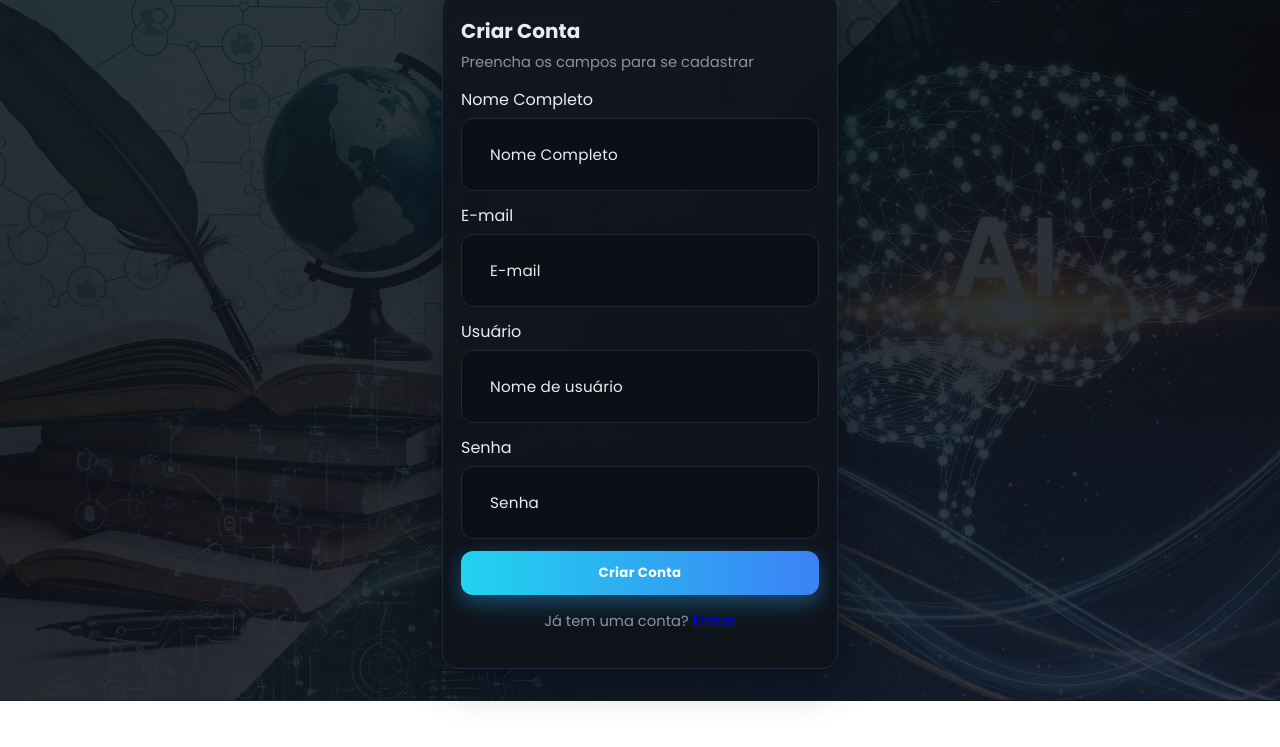
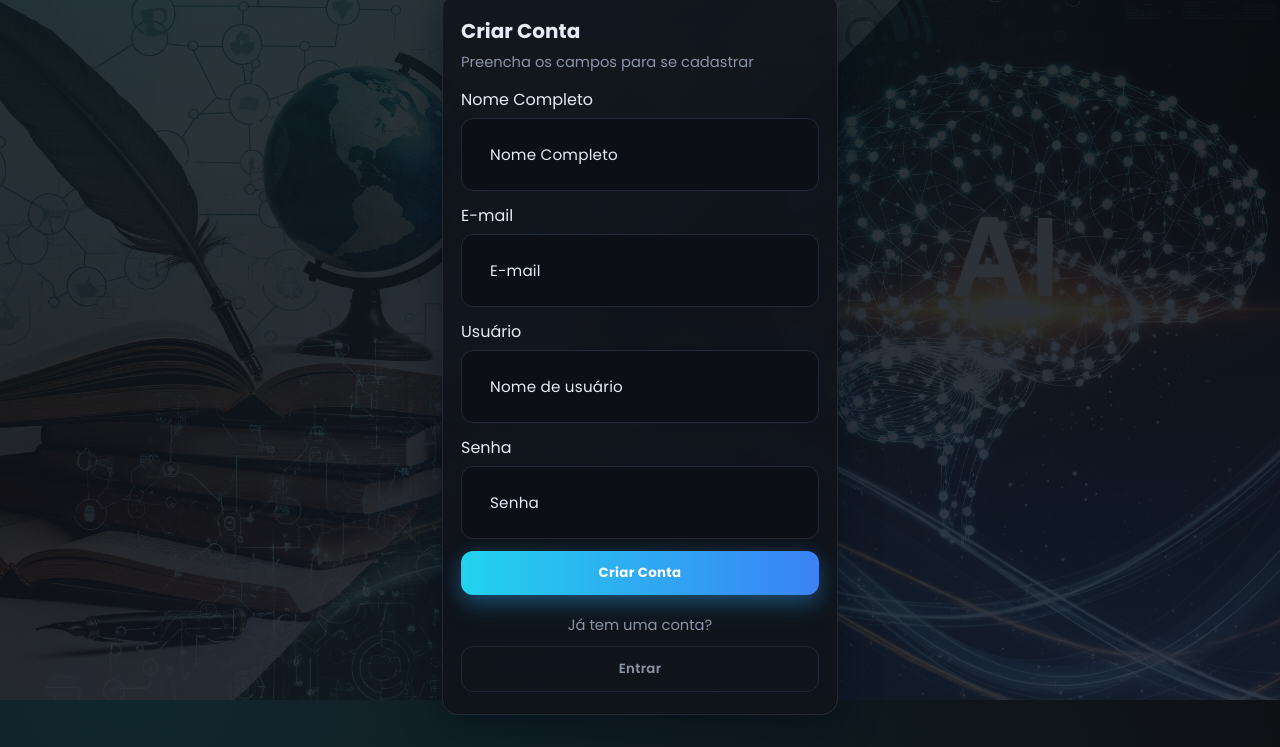
Before and after one commit to marforitheus-a11y/concursando-frontend, a plain HTML site: page index.html in a window 1280 px wide. Both pictures are taken after a click on the button "Cadastre-se". Shown: the part 100-847 px from the top of the page. Before the commit the page ends 801 px from the top, so only its background shows below. Drawn offline with Linux system fonts and the light colour scheme; files whose address does not match are found by name.

Commit message:
refactor(ui): improve login button on signup page

```diff
--- a/index.html
+++ b/index.html
@@ -221,9 +221,10 @@
           <button type="submit" id="signup-btn" class="btn">Criar Conta</button>
           <p id="signup-error-message" class="error" aria-live="polite"></p>
         </form>
-        <p class="sub" style="text-align: center; margin-top: 16px;">
-          Já tem uma conta? <a href="#" id="show-login">Entrar</a>
-        </p>
+        <div style="display: grid; gap: 10px; margin-top: 20px;">
+            <p class="sub" style="text-align: center; margin: 0;">Já tem uma conta?</p>
+            <button id="show-login" class="btn secondary">Entrar</button>
+        </div>
       </div>
     </section>
   </main>
```
